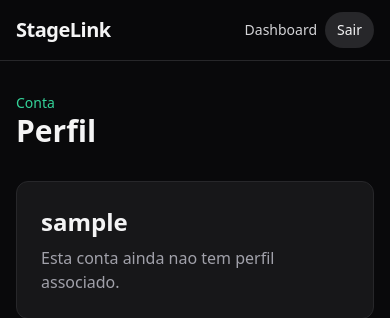
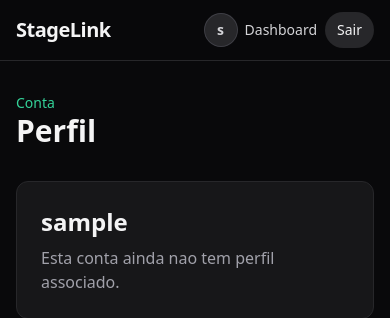
Before and after one commit to lmfcruz61/stagelink, a Django app: page /conta/perfil/ in a window 390 px wide. Shown: the top 318 px of the page. Run offline with Django 5.2, Linux system fonts and the light colour scheme; the visitor is signed in with stand-in values (Sample User, id 1); some libraries are stand-ins or nearby versions.

Commit message:
Show profile avatar on mobile

```diff
--- a/templates/base.html
+++ b/templates/base.html
@@ -157,7 +157,7 @@
       </div>
       <div class="ml-auto flex shrink-0 items-center gap-2 text-sm">
         {% if user.is_authenticated %}
-          <a class="hidden items-center gap-2 text-zinc-300 hover:text-white sm:flex" href="{% url 'accounts:profile' %}">
+          <a class="flex items-center gap-2 text-zinc-300 hover:text-white" href="{% url 'accounts:profile' %}">
             {% if user.fan_profile %}
               {% if user.fan_profile.photo %}
                 <img src="{{ user.fan_profile.photo.url }}" alt="{{ user.fan_profile.display_name }}" class="h-8 w-8 rounded-full object-cover ring-1 ring-zinc-700">
@@ -166,11 +166,17 @@
               {% else %}
                 <img src="{% static 'img/default-fan-avatar.svg' %}" alt="{{ user.fan_profile.display_name }}" class="h-8 w-8 rounded-full object-cover ring-1 ring-zinc-700">
               {% endif %}
-              <span>{{ user.fan_profile.display_name }}</span>
+              <span class="hidden sm:inline">{{ user.fan_profile.display_name }}</span>
             {% elif user.artist_profile %}
-              <span>{{ user.artist_profile.name }}</span>
+              {% if user.artist_profile.photo %}
+                <img src="{{ user.artist_profile.photo.url }}" alt="{{ user.artist_profile.name }}" class="h-8 w-8 rounded-full object-cover ring-1 ring-zinc-700">
+              {% else %}
+                <span class="flex h-8 w-8 items-center justify-center rounded-full bg-zinc-800 text-sm font-semibold ring-1 ring-zinc-700">{{ user.artist_profile.name|first }}</span>
+              {% endif %}
+              <span class="hidden sm:inline">{{ user.artist_profile.name }}</span>
             {% else %}
-              <span>{{ user.username }}</span>
+              <span class="flex h-8 w-8 items-center justify-center rounded-full bg-zinc-800 text-sm font-semibold ring-1 ring-zinc-700">{{ user.username|first }}</span>
+              <span class="hidden sm:inline">{{ user.username }}</span>
             {% endif %}
           </a>
           {% if user.is_staff or user.is_superuser or user.artist_profile or user.organization_memberships.exists %}
```
